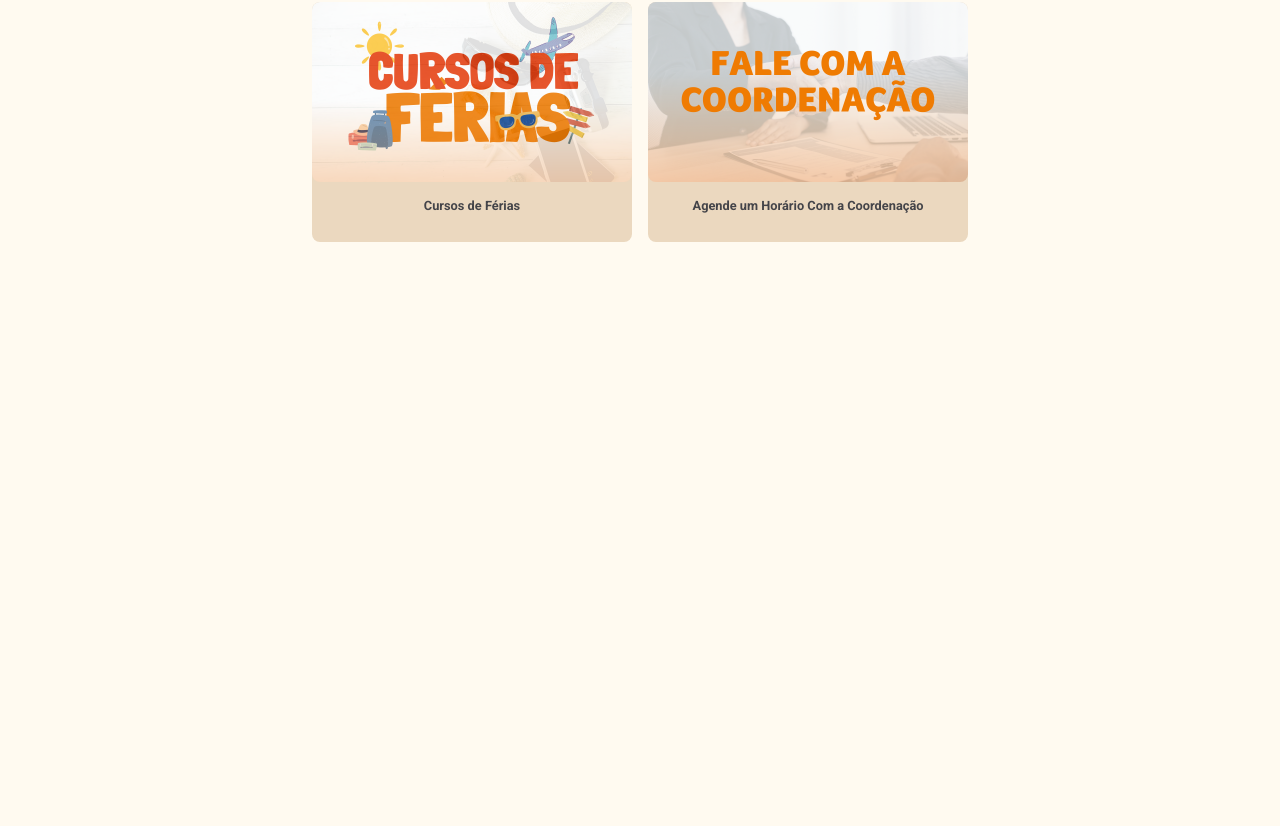
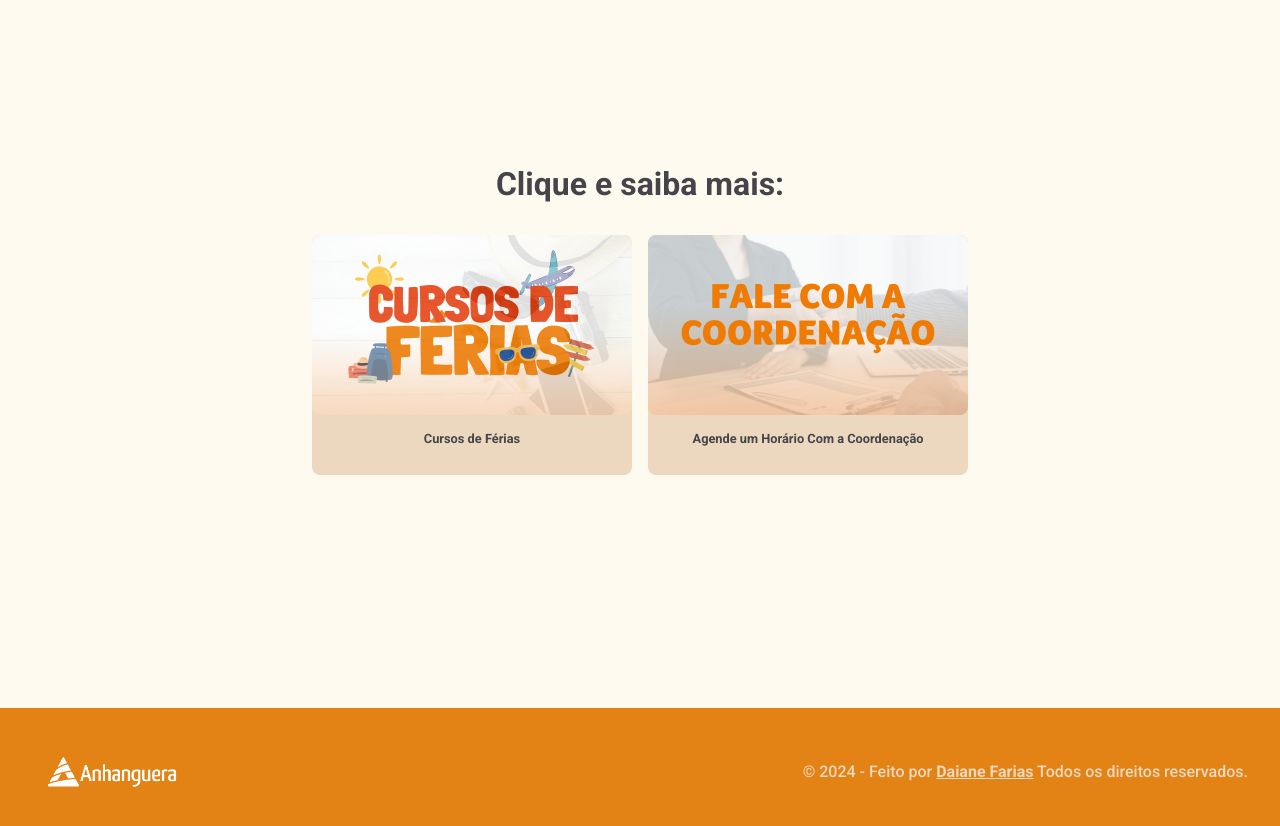
Before and after one commit to daiaanebarbosaf/anhangueraiguatemi, a React (Vite) app: page / in a window 1280 px wide. Shown: the part 172-998 px from the top of the page. Before the commit the page ends 800 px from the top, so only its background shows below. Built offline with nearby package versions, Linux system fonts and the light colour scheme.

Commit message:
[KAN-21][Home] - Adicionar footer na home

```diff
--- a/src/components/Footer/index.tsx
+++ b/src/components/Footer/index.tsx
@@ -5,7 +5,7 @@ import { NavLink } from "react-router-dom";
 export function Footer() {
     return(
         <Container>
-            <main>
+            <div className="containerFooter">
                 <img  id="logoFooter" src={logoFooter} alt="Logo do footer" />
                 <NavLink
                     className="footerText"
@@ -14,7 +14,7 @@ export function Footer() {
                 >
                     © 2024 - Feito por <span>Daiane Farias</span> Todos os direitos reservados.
                 </NavLink>
-            </main>
+            </div>
         </Container>
     )
 }
--- a/src/components/Footer/styles.ts
+++ b/src/components/Footer/styles.ts
@@ -4,18 +4,15 @@ export const Container = styled.header`
     width: 100%;
     height: 100%;
 
-    main {
+    .containerFooter {
         display: flex;
         align-items: center;
         justify-content: space-between;
 
-        flex-direction: row;
 
-        padding-block: 2rem;
-        position:absolute;
+
+        padding: 2rem;
         background-color: ${props => props.theme.primaryColor};
-
-        font-size: 100;
 
 
         img {
@@ -34,12 +31,16 @@ export const Container = styled.header`
     }
 
     @media (max-width: 728px){
-        main {
+        .containerFooter {
             font-size: 0.8rem;
+            display: flex;
+            flex-direction: column;
+            align-items: flex-start;
+
+            padding: 2rem;
 
             img {
                 margin-left: -1rem;
-                margin-bottom: -2rem;
             }
 
         }
--- a/src/pages/Home.tsx
+++ b/src/pages/Home.tsx
@@ -5,12 +5,13 @@ import capa from "../assets/capa.png"
 import coord from "../assets/coord.png"
 
 import { Cards } from '../components/Cards';
+import { Footer } from "../components/Footer";
 
 export function Home() {
     return(
         <HomeContainer>
             <Header />
-            <main>
+            <div className="container">
                 <div>
                     <h1>Clique e saiba mais:</h1>
                 </div>
@@ -37,7 +38,9 @@ export function Home() {
 
                 </div>
 
-            </main>
-          </HomeContainer>
+            </div>
+
+            <Footer/>
+        </HomeContainer>
     )
 }
--- a/src/styles.ts
+++ b/src/styles.ts
@@ -1,13 +1,10 @@
 import styled from 'styled-components'
 
 export const HomeContainer = styled.div`
-  width: 100%;
-  height: 100%;
 
-  main {
-    width: 100%;
 
-    text-align: center;
+  .container {
+    height: 100vh;
 
     display: flex;
     align-items: center;
@@ -35,29 +32,6 @@ export const HomeContainer = styled.div`
       cursor: pointer;
     }
 
-    ul {
-      list-style: none;
-      width: 50%;
-    }
-
-    ul li a {
-      height: 3rem;
-
-      display: flex;
-      align-items: center;
-      justify-content: center;
-      background: ${props => props.theme.primaryColor};
-      color: ${props => props.theme.textColor};
-      text-transform: uppercase;
-      font-size: 0.8rem;
-
-      margin-bottom: 1rem;
-      border-radius: 6px;
-
-      transition: background 400ms;
-
-      text-decoration: none;
-    }
 
 }
 
--- a/src/styles/global.ts
+++ b/src/styles/global.ts
@@ -10,7 +10,7 @@ export const GlobalStyle = createGlobalStyle`
     body,
     html {
         width: 100%;
-        height: 100vh;
+        height: 100%;
     }
 
 
```
